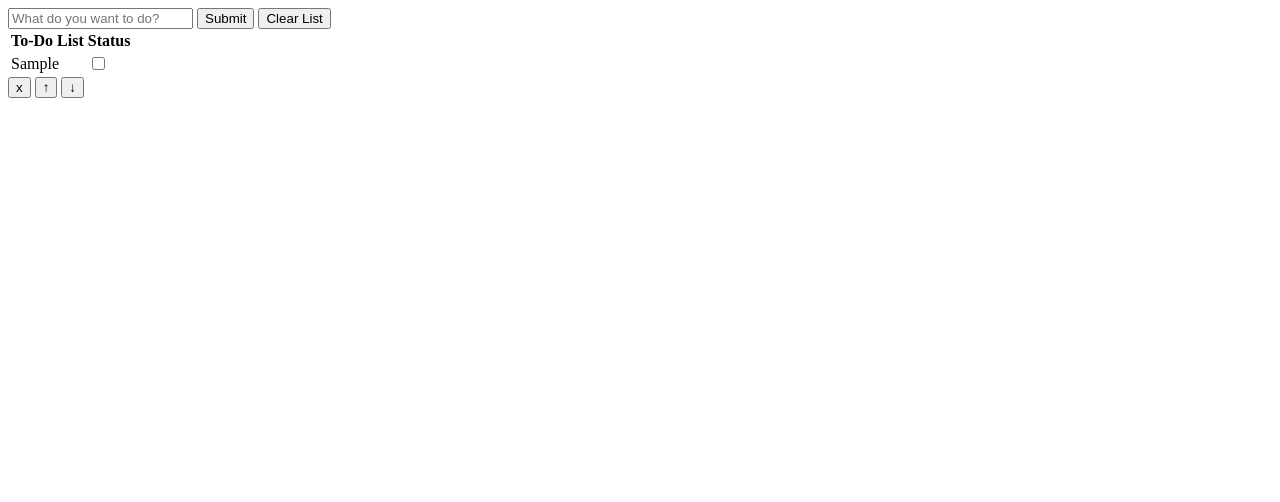
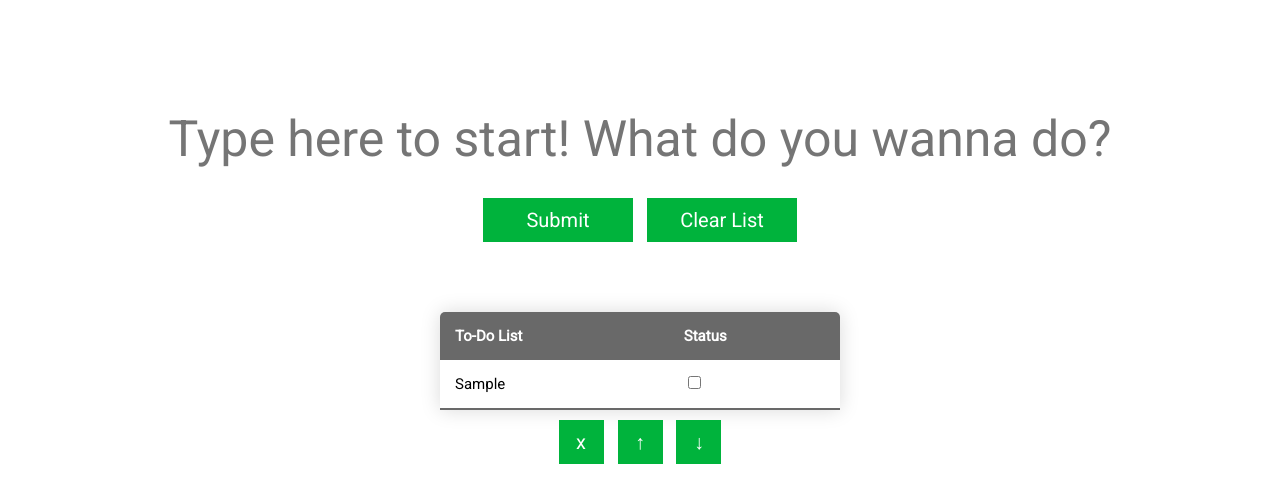
Before and after one commit to grgsferry/VanillaToDoApp, a plain HTML site: page index.html in a window 1280 px wide. Both pictures are taken after typing "Sample" into the empty fields and a click on the button "Submit". Drawn offline with Linux system fonts and the light colour scheme.

Commit message:
Add select and button functions

```diff
--- a/app.js
+++ b/app.js
@@ -5,7 +5,6 @@ let clearAllButton = document.getElementById('clearallbutton');
 let deleteButton = document.getElementById('deletebutton');
 let moveUpButton = document.getElementById('moveupbutton');
 let moveDownButton = document.getElementById('movedownbutton');
-let tableRowsCount = 1;
 
 submitButton.addEventListener('click', () => {
     let todoItem = todoInput.value;
@@ -15,34 +14,59 @@ submitButton.addEventListener('click', () => {
             <td><input type="checkbox"></input></td>
         </tr>
     `;
-    table.innerHTML += template;
+    table.getElementsByTagName('tbody')[0].innerHTML += template;
     todoInput.value = '';
-    table.style.display = "block";
-    deleteButton.style.display = "inline-block";
-    moveUpButton.style.display = "inline-block";
-    moveDownButton.style.display = "inline-block";
-    tableRowsCount++;
+    // table.style.display = 'inline';
+    // deleteButton.style.display = 'inline';
+    // moveUpButton.style.display = 'inline';
+    // moveDownButton.style.display = 'inline';
+    getSelectedRow();
 });
 
 clearAllButton.addEventListener('click', () => {
-    table.innerHTML = `
-    <tr>
-        <th>To-Do List</th>
-        <th>Status</th>
-    </tr>
-    `;
+    table.getElementsByTagName('tbody')[0].innerHTML = '';
     todoInput.value = '';
-    table.style.display = "none";
-    deleteButton.style.display = "none";
-    moveUpButton.style.display = "none";
-    moveDownButton.style.display = "none";
-    tableRowsCount = 1;
+    // table.style.display = 'none';
+    // deleteButton.style.display = 'none';
+    // moveUpButton.style.display = 'none';
+    // moveDownButton.style.display = 'none';
+    index = undefined;
 });
 
-// for(i = 1; i < tableRowsCount; i++) {
+let index;
+function getSelectedRow() {
+    for(i = 1; i < table.rows.length; i++) {
+        table.rows[i].onclick = function() {
+            if(typeof index !== 'undefined') {
+                table.rows[index].classList.toggle('selected');
+            }; //this body code will un-toggles the class of the previous index (the body code returns false)
+            index = this.rowIndex; //this refers to table.rows[i]
+            this.classList.toggle('selected'); //this will re-toggles the class to the new index
+            //(this onclick function code always returns true because of the toggle method above)
+        }
+    }
+};
 
-// }
+deleteButton.addEventListener('click', function(){
+    table.deleteRow(index);
+    getSelectedRow; //this will re-calibrate the table.rows[i]s
+    index = undefined; //this deletes the index to be freshly started
+});
 
-// table.rows[0].addEventListener('click', function() {
-//     alert('ey');
-// });
+moveUpButton.addEventListener('click', function(){
+    let rows = table.rows;
+    let parent = rows[index].parentNode;
+    if(index > 1) {
+        parent.insertBefore(rows[index], rows[index - 1]);
+        index--;
+    }
+});
+
+moveDownButton.addEventListener('click', function(){
+    let rows = table.rows;
+    let parent = rows[index].parentNode;
+    if(index < rows.length - 1) {
+        parent.insertBefore(rows[index + 1], rows[index]);
+        index++;
+    }
+});
--- a/index.html
+++ b/index.html
@@ -3,26 +3,34 @@
 <head>
     <meta charset="UTF-8">
     <meta name="viewport" content="width=device-width, initial-scale=1.0">
-    <title>Vanilla To-Do List</title>
+    <title>Vanilla To-Do App</title>
     <link rel="stylesheet" href="./style.css">
     <link href="https://fonts.googleapis.com/css2?family=Roboto&display=swap" rel="stylesheet">
 </head>
 <body>
-    <div id="input-container">
-        <input id=todoinput type="text" placeholder="What do you want to do?"></input>
-        <button id="submitbutton">Submit</button>
-        <button id="clearallbutton">Clear List</button>
+    <div>
+        <input id=todoinput type="text" placeholder="Type here to start! What do you wanna do?"></input>
+        <div>
+            <button class="greenbutton" id="submitbutton">Submit</button>
+            <button class="greenbutton" id="clearallbutton">Clear List</button>
+        </div>
     </div>
-    <div id="table-container">
+    <div>
         <table id="table">
-            <tr>
-                <th>To-Do List</th>
-                <th>Status</th>
-            </tr>
+            <thead>
+                <tr>
+                    <th>To-Do List</th>
+                    <th>Status</th>
+                </tr>
+            </thead>
+            <tbody>
+            </tbody>
         </table>
-        <button class="tablebutton" id="deletebutton">x</button>
-        <button class="tablebutton" id="moveupbutton">&uarr;</button>
-        <button class="tablebutton" id="movedownbutton">&darr;</button>
+        <div>
+            <button class="greenbutton" id="deletebutton">x</button>
+            <button class="greenbutton" id="moveupbutton">&uarr;</button>
+            <button class="greenbutton" id="movedownbutton">&darr;</button>
+        </div>
     </div>
     <script src="./app.js"></script>
 </body>
--- a/style.css
+++ b/style.css
@@ -1,7 +1,86 @@
-table, .tablebutton {
-    display: none;
+* {
+    font-family: 'Roboto', sans-serif;
+}
+
+html, body {
+    margin: 0;
+    padding: 40px;
+    line-height: 1.6;
+    text-align: center;
+}
+
+#todoinput {
+    margin: 20px auto;
+    padding: 10px;
+    font-size: 50px;
+    border-style: none;
+    text-align: center;
+    width: 1000px;
+}
+
+.greenbutton {
+    margin: auto 5px;
+    padding: 10px;
+    font-size: 20px;
+    border-style: none;
+    background-color: #00b33c;
+    color: white;
 }
 
 .selected {
-    background-color: red;
+    background-color: #a1a1a1;
+    color: white;
+    font-weight: bold;
 }
+
+#submitbutton,
+#clearallbutton {
+    width: 150px;
+}
+
+#deletebutton,
+#moveupbutton,
+#movedownbutton {
+    width: 45px;
+    /* display: none; */
+}
+
+#submitbutton:hover,
+#clearallbutton:hover,
+#deletebutton:hover,
+#moveupbutton:hover,
+#movedownbutton:hover {
+    background-color: #007928;
+    cursor: pointer;
+}
+
+table {
+    /* display: none; */
+    border-collapse: collapse;
+    margin: 70px auto 10px;
+    font-size: 15px;
+    min-width: 400px;
+    border-radius: 5px 5px 0 0;
+    overflow: hidden;
+    box-shadow: 0 0 20px rgba(0, 0, 0, 0.15);
+}
+
+table thead tr {
+    background-color: #696969;
+    color: #ffffff;
+    font-weight: bold;
+    text-align: left;
+}
+
+table th, table td {
+    padding: 12px 15px
+}
+
+table tbody tr {
+    border-bottom: 1px solid #dddddd;
+    text-align: left;
+}
+
+table tbody tr:last-of-type {
+    border-bottom: 2px solid #696969
+}
```
